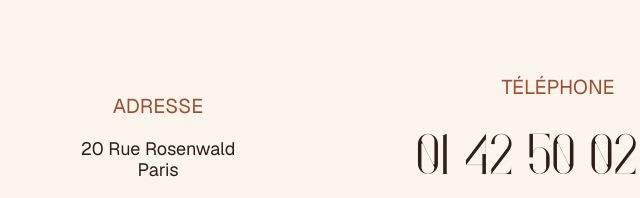
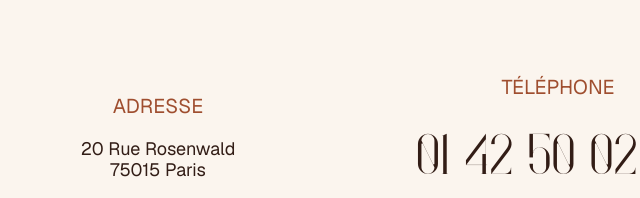
Before and after one commit to amandineglucoz-hash/Le-Grand-Pan, a plain HTML site: page index.html in a window 1280 px wide. Shown: the part 3840-4038 px from the top of the page, 482-1122 px from the left. Drawn offline with nearby package versions, Linux system fonts and the light colour scheme.

Commit message:
Update address to include postal code

```diff
--- a/index.html
+++ b/index.html
@@ -1729,7 +1729,7 @@
         <div class="infoCard infoCard--address reveal" data-delay="120">
           <h3 style="font-size:var(--fs-h6);text-transform:uppercase;font-weight:400;color:var(--neutral-700);line-height:1.2;">Adresse</h3>
           <address style="font-style:normal;">
-            <p class="small">20 Rue Rosenwald<br />Paris</p>
+            <p class="small">20 Rue Rosenwald<br />75015 Paris</p>
           </address>
           <a class="chipBtn"
              href="https://www.google.com/maps/place/Le+Grand+Pan/@48.8330814,2.303128,16z/data=!3m1!4b1!4m6!3m5!1s0x47e670468b32e705:0xfef30b10e3f3dbfe!8m2!3d48.8330814!4d2.3057029!16s%2Fg%2F1vxcvqxn?entry=ttu&g_ep=EgoyMDI2MDQwMS4wIKXMDSoASAFQAw%3D%3D"
```
